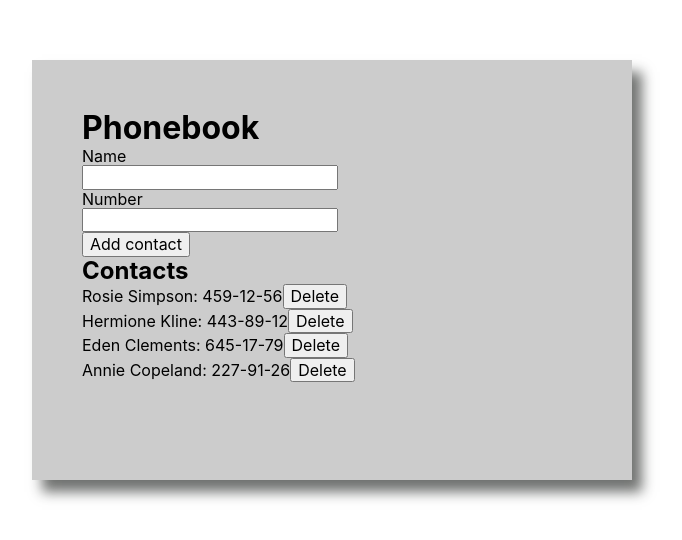
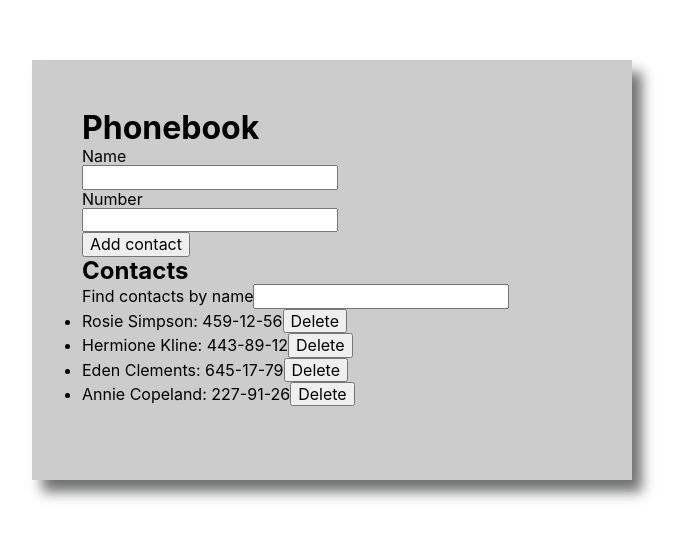
Before and after one commit to Luidmyla007/goit-react-hw-02-phonebook, a React (Create React App) app: page / in a window 1280 px wide. Shown: the part 130-670 px from the top of the page, without its empty margins (308-990 px from the left). Built offline with nearby package versions, Linux system fonts and the light colour scheme.

Commit message:
doing filter

```diff
--- a/src/components/App.jsx
+++ b/src/components/App.jsx
@@ -3,7 +3,8 @@ import { nanoid } from "nanoid";
 import css from './App.module.css';
 import { GlobalStyle } from './GlobalStyle';
 import Form from './ContactForm/contactForm';
-import { ContactList } from './ContactList/contactList'
+import ContactList from './ContactList/contactList';
+import Filter from './Filter/filter';
 
 
 
@@ -15,6 +16,7 @@ export class App extends Component {
       { id: 'id-3', name: 'Eden Clements', number: '645-17-79' },
       { id: 'id-4', name: 'Annie Copeland', number: '227-91-26' },
     ],
+     filter: '',
   };
 
   formSubmitHandler = NewContact => {
@@ -37,6 +39,16 @@ export class App extends Component {
     }));
   };
 
+  onFilterChange = event => {
+    this.setState({ filter: event.target.value });
+     const { contacts, filter } = this.state;
+     return contacts.filter(contact =>
+      contact.name.toLowerCase().includes(filter.toLowerCase())
+    );
+  };
+
+
+
   render() {
     const { contacts } = this.state;
     return (
@@ -45,6 +57,7 @@ export class App extends Component {
         <Form onSubmit={this.formSubmitHandler} />
         <div>
           <h2>Contacts</h2>
+          <Filter value={this.state.filter} onChange={this.onFilterChange}/>
           <ContactList
             contacts={contacts}
             onDeleteContact={this.deleteContact}
--- a/src/components/ContactItem/contactItem.jsx
+++ b/src/components/ContactItem/contactItem.jsx
@@ -1,6 +1,6 @@
 
 
-export const ContactItem = ({ id, name, number, onClick }) => {
+const ContactItem = ({ id, name, number, onClick }) => {
   return (
     <li key={id}>
       <span>
--- a/src/components/ContactList/contactList.jsx
+++ b/src/components/ContactList/contactList.jsx
@@ -1,6 +1,6 @@
 import ContactItem from "components/ContactItem/contactItem";
 
-export const ContactList = ({ contacts, onDeleteContact }) => {
+const ContactList = ({ contacts, onDeleteContact }) => {
   return (
     <ul>
       {contacts.map(({ id, name, number }) => (
@@ -15,3 +15,5 @@ export const ContactList = ({ contacts, onDeleteContact }) => {
     </ul>
   );
 };
+
+export default ContactList;
--- a/src/components/Filter/filter.jsx
+++ b/src/components/Filter/filter.jsx
@@ -0,0 +1,19 @@
+
+
+const Filter = ({ value, onChange }) => {
+  return (
+    <div>
+      <label>
+        Find contacts by name
+        <input
+          type="text"
+          name="filter"
+          value={value}
+          onChange={onChange}
+        />
+      </label>
+    </div>
+  );
+};
+
+export default Filter;
--- a/src/components/GlobalStyle.jsx
+++ b/src/components/GlobalStyle.jsx
@@ -31,7 +31,7 @@ h1,
  }
 
  ul {
-   list-style: none;
+
    margin: 0;
    padding-left: 0;
  }
```
